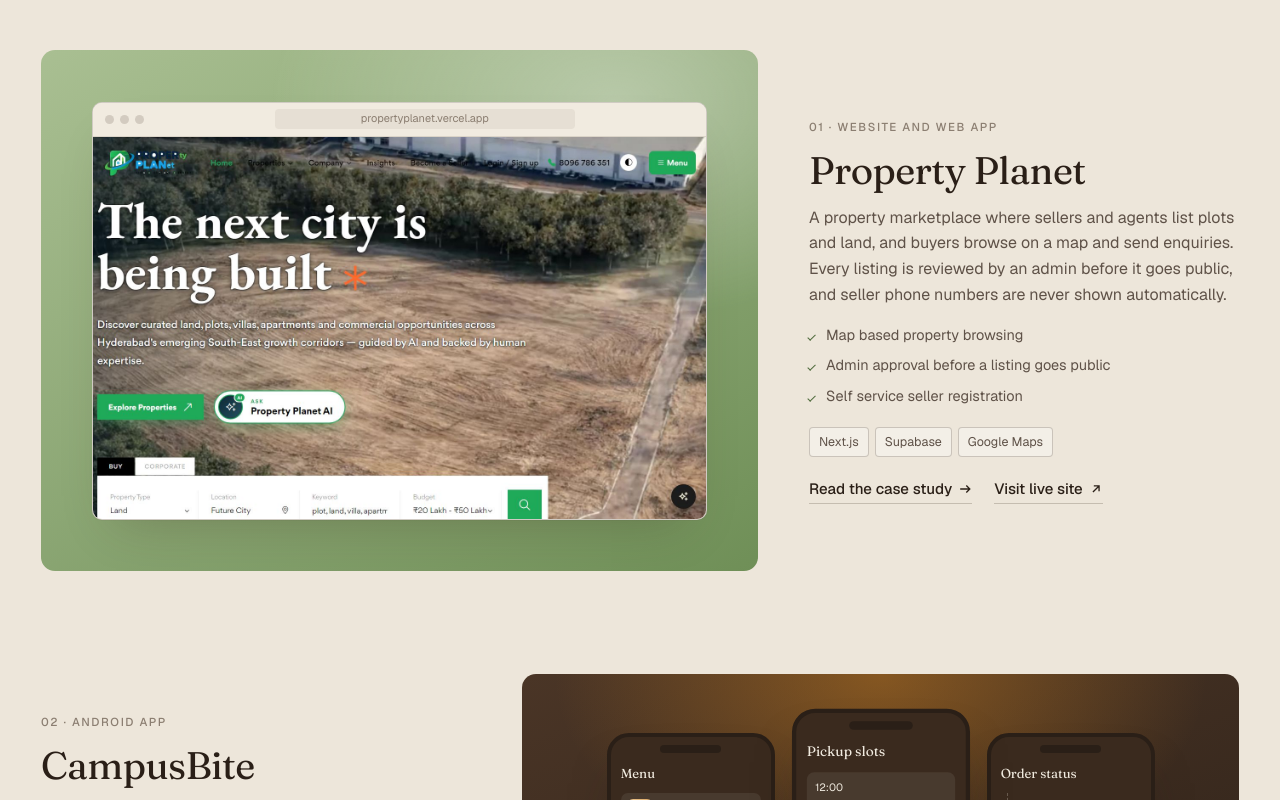
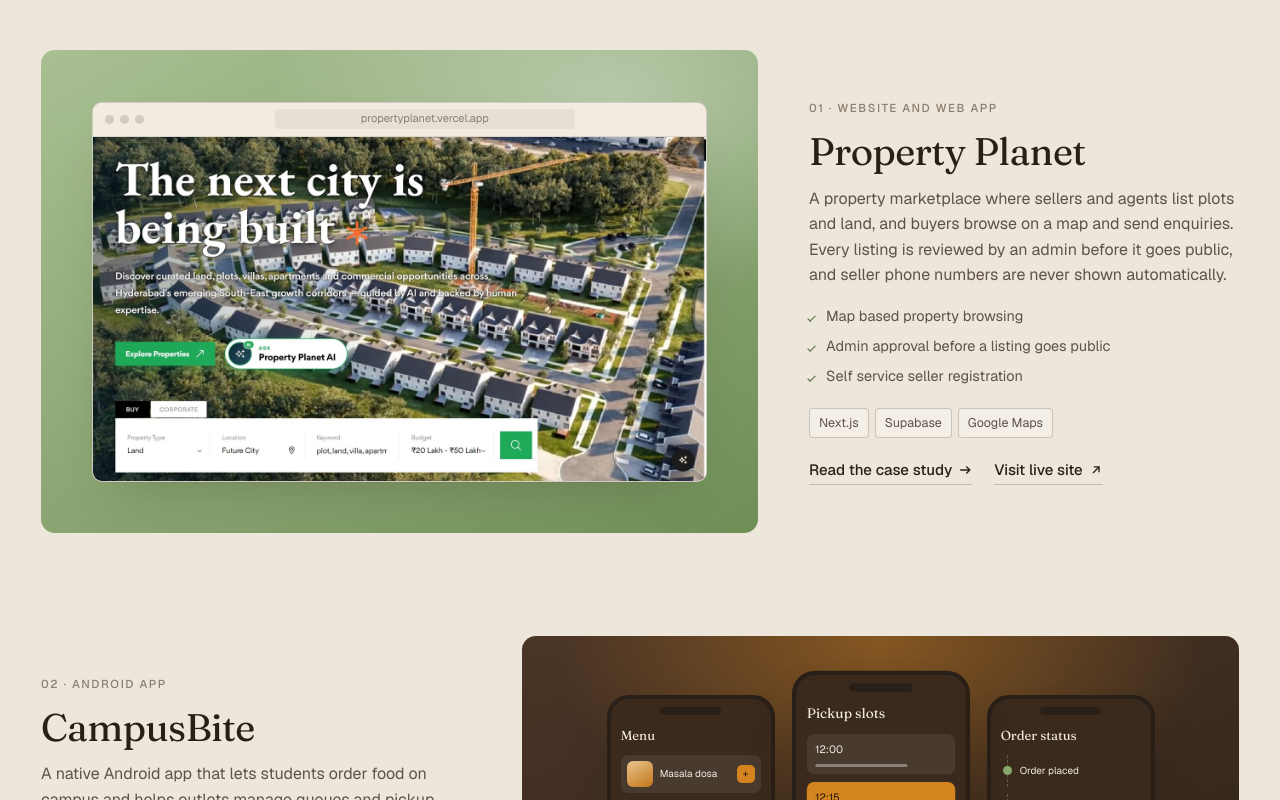
Before and after one commit to SoaibAkhtar321/Spesio-Technologies, a React (Vite) app: page / in a window 1280 px wide. Shown: the part 2600-3400 px from the top of the page. Built offline with nearby package versions, Linux system fonts and the light colour scheme.

Commit message:
Add live project screenshots

```diff
--- a/src/components/Mockups.tsx
+++ b/src/components/Mockups.tsx
@@ -196,7 +196,7 @@
 export function LiveShot({ src, url, alt }: { src: string; url: string; alt: string }) {
   return (
     <BrowserFrame url={url} className="pscreen">
-      <img className="liveshot" src={src} alt={alt} width={1440} height={900} loading="lazy" decoding="async" />
+      <img className="liveshot" src={src} alt={alt} width={1440} height={810} loading="lazy" decoding="async" />
     </BrowserFrame>
   );
 }
--- a/src/index.css
+++ b/src/index.css
@@ -674,6 +674,6 @@
 @media (min-width: 601px) { .composite { padding-top: 72px; } .composite__browser { margin-left: 20%; width: 80%; } .composite__dash { top: 0; right: -18px; } }
 @media (max-width: 600px) { .composite { padding-top: 78px; } .composite__browser { margin-left: 18%; width: 82%; } .gsite__btns span { display: none; } }
 .gsite__btns em { white-space: nowrap; }
-.liveshot { display: block; width: 100%; height: auto; aspect-ratio: 16 / 10; object-fit: cover; object-position: top; background: var(--surface); }
+.liveshot { display: block; width: 100%; height: auto; aspect-ratio: 16 / 9; object-fit: cover; object-position: top; background: var(--surface); }
 .cs-shot { max-width: 1100px; margin: 0 auto; }
 .cs-shot .pscreen { max-width: none; }
```
Also changed, not shown: public/work/eifa-couture.jpg, public/work/property-planet.jpg.
